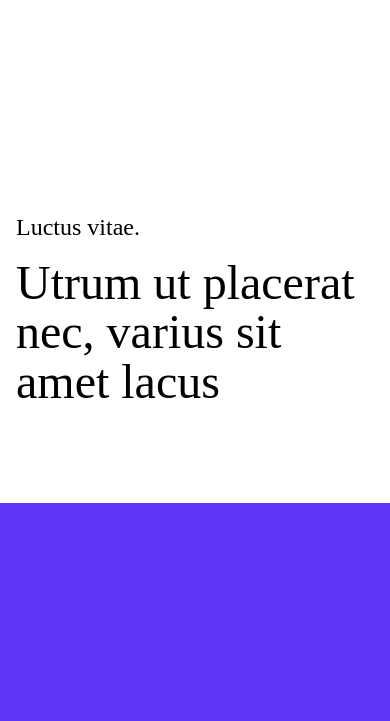
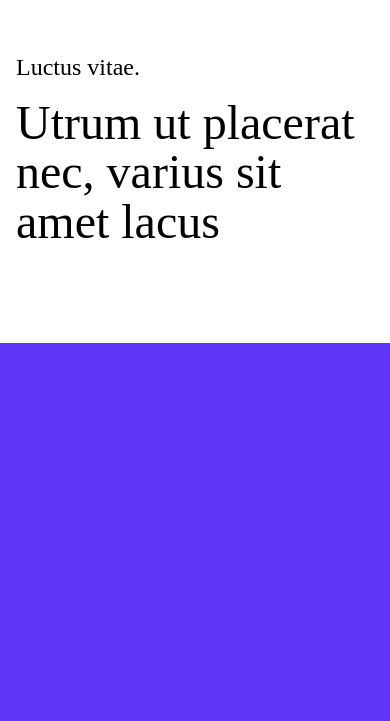
Before and after one commit to KaiyuWei/brink-page, a Next.js app: page / in a window 390 px wide. Shown: the part 123-844 px from the top of the page. Built offline with nearby package versions, Linux system fonts and the light colour scheme.

Commit message:
header height in section 1 responsive now

```diff
--- a/app/components/section1/section1.module.css
+++ b/app/components/section1/section1.module.css
@@ -31,6 +31,11 @@
 
 /* for mobilephones */
 @media (max-width: 599px) {
+  #sectionOneHeader {
+    width: 100%;
+    height: 10rem;
+  }
+
   .topTitle {
     max-width: 100%;
   }
```
